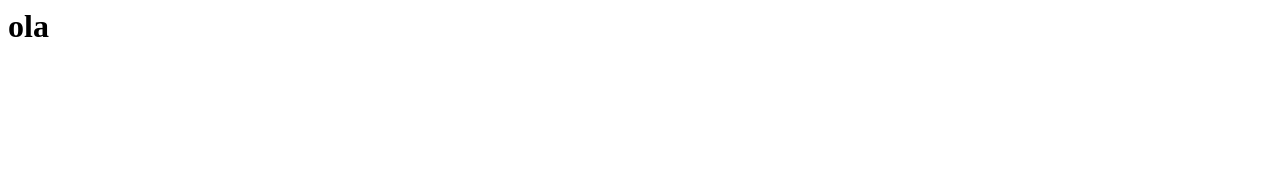
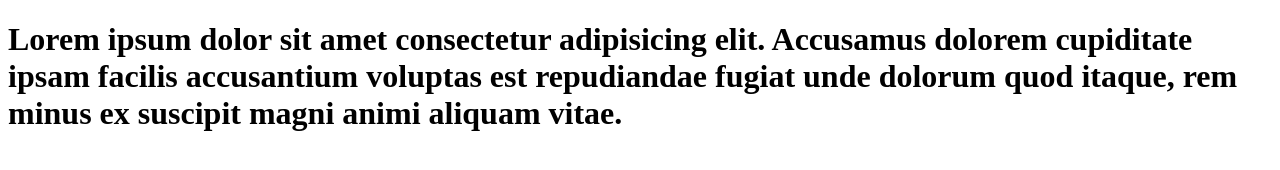
Before and after one commit to DanielSousa366/WorkShopJava, a plain HTML site: page index.html in a window 1280 px wide. Drawn offline with Linux system fonts and the light colour scheme.

Commit message:
Update index.html

```diff
--- a/index.html
+++ b/index.html
@@ -1,2 +1,24 @@
-<h1>ola
-</h1>
+<!DOCTYPE html>
+<html lang="en">
+<head>
+
+    <meta charset="UTF-8">
+    <meta name="viewport" content="width=device-width, initial-scale=1.0">
+    <title>A minha pagina Web</title>
+
+</head>
+    <body>
+        <header>
+
+            <h1>
+                <section>
+                    Lorem ipsum dolor sit amet consectetur adipisicing elit. Accusamus dolorem cupiditate ipsam facilis accusantium voluptas est repudiandae fugiat unde dolorum quod itaque, rem minus ex suscipit magni animi aliquam vitae.
+                </section>
+            </h1>
+
+        </header>
+
+    </body>
+
+
+</html>
```
